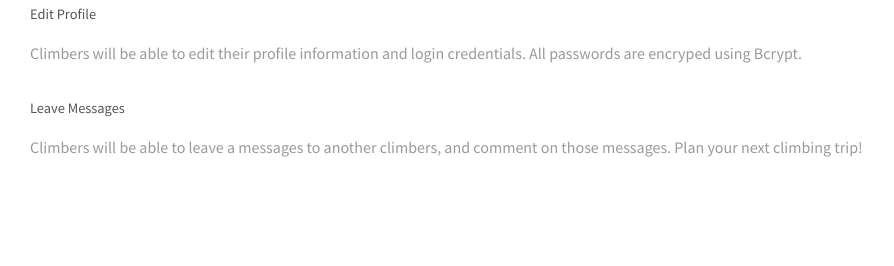
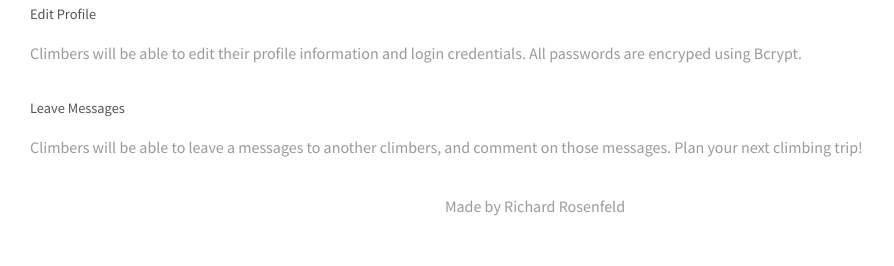
Before and after one commit to rrosenfeld09/Portfolio, a Django app: page / in a window 1280 px wide. Shown: the part 729-995 px from the top of the page, without its empty margins (0-894 px from the left). Before the commit the page ends 886 px from the top, so only its background shows below. Run offline with Django 3.2, Linux system fonts and the light colour scheme; parts of the project's set-up code (start-up, migrations or seed data) failed here and were passed over.

Commit message:
updated index.html page

```diff
--- a/Python (Django)/Climber Dashboard/apps/user_dashboard/templates/index.html
+++ b/Python (Django)/Climber Dashboard/apps/user_dashboard/templates/index.html
@@ -41,6 +41,7 @@
                 <h5>Leave Messages</h5>
                 <p>Climbers will be able to leave a messages to another climbers, and comment on those messages. Plan your next climbing trip!</p>
             </div>
+            <p class = "disclaimer">Made by Richard Rosenfeld</p>
         </div>
     </body>
 </html>
```
